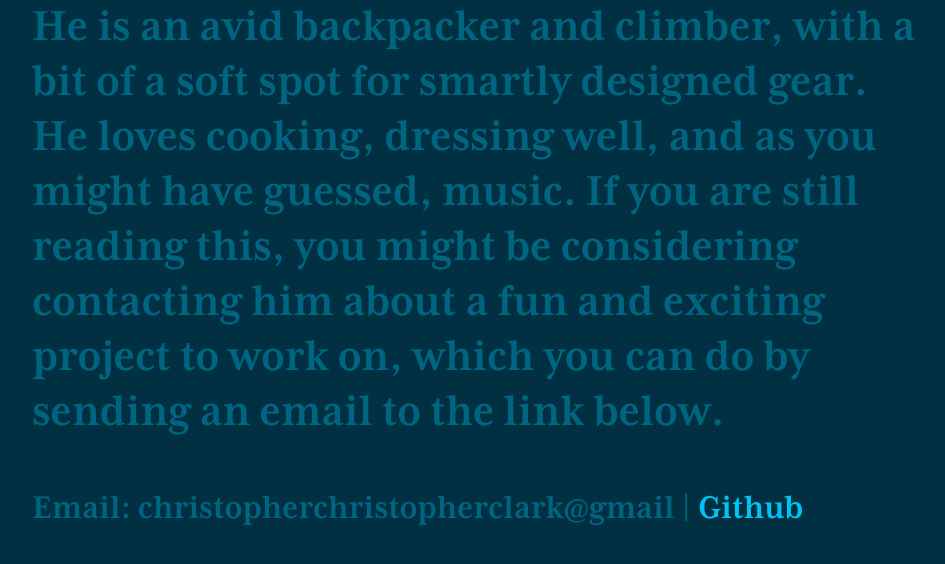
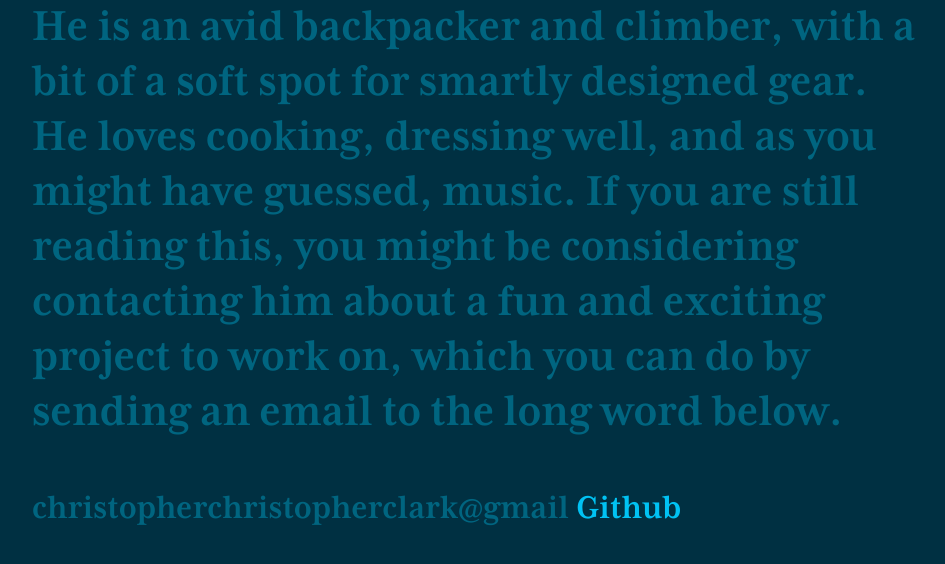
Before and after one commit to Chrissy/heyitschrissy, a PHP site: page /index.html in a window 1280 px wide. Shown: the part 1348-1912 px from the top of the page, without its empty margins (158-1103 px from the left). Run offline with PHP 8.4, Linux system fonts and the light colour scheme.

Commit message:
change some copy and allow the links to break a little better

```diff
--- a/index.html
+++ b/index.html
@@ -34,11 +34,11 @@
     spot for smartly designed gear. He loves cooking, dressing well, and as you
     might have guessed, music. If you are still reading this, you might be
     considering contacting him about a fun and exciting project to work on, which
-    you can do by sending an email to the link below.
+    you can do by sending an email to the long word below.
   </p>
   <p class="text-block small-text">
-    Email: christopherchristopherclark@gmail |
-    <a href="https://github.com/chrissy" class="text-link">Github</a>
+    christopherchristopherclark@gmail
+    <a href="https://github.com/chrissy" class="text-link inline-block">Github</a>
   </p>
 </body>
 
--- a/styles.css
+++ b/styles.css
@@ -31,3 +31,5 @@ html, body, div {
 }
 
 .small-text { font-size: .75em; }
+
+.inline-block { display: inline-block; }
```
